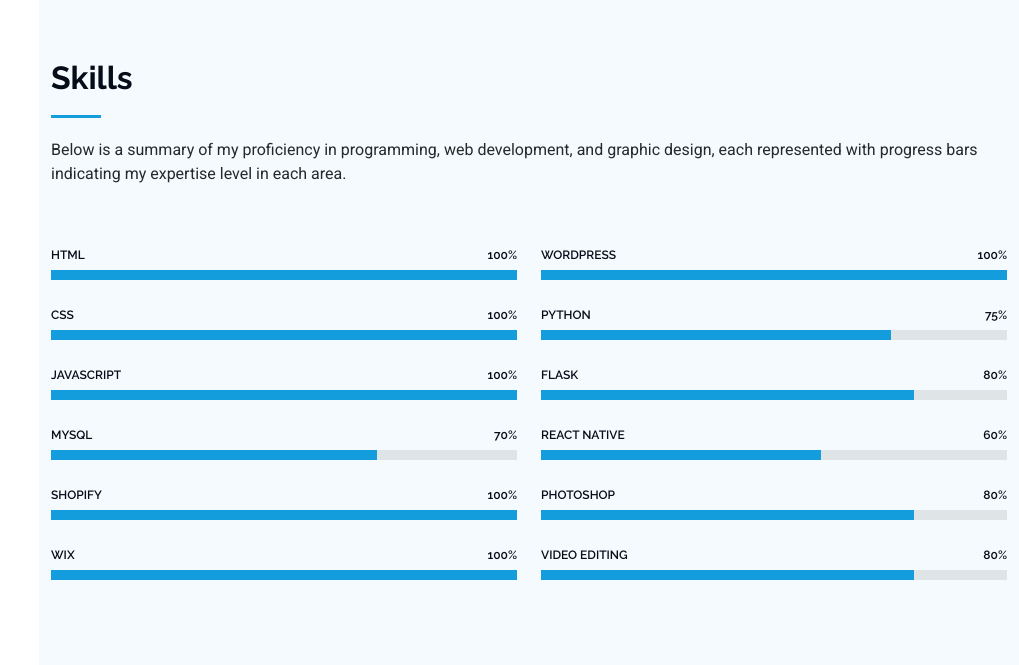
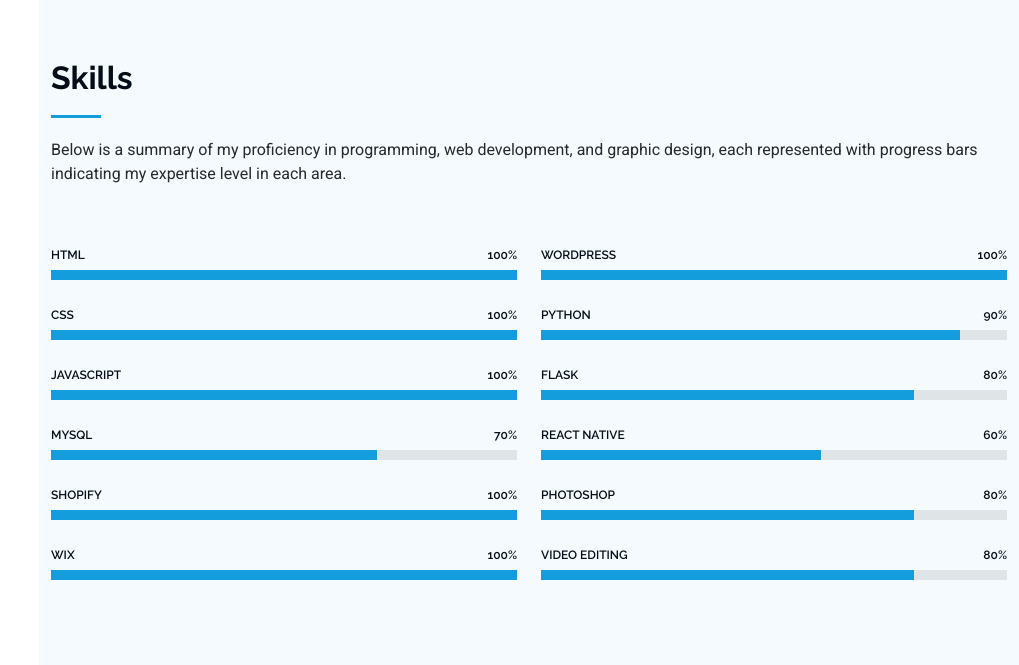
Before and after one commit to Samuelcabz/PDF_Splitter, a Flask app: page / in a window 1280 px wide. Shown: the part 1584-2249 px from the top of the page, without its empty margins (261-1280 px from the left). Run offline with Flask 2, Linux system fonts and the light colour scheme; some libraries are stand-ins or nearby versions.

Commit message:
Update index.html

```diff
--- a/templates/index.html
+++ b/templates/index.html
@@ -231,9 +231,9 @@
             </div>
 
             <div class="progress">
-              <span class="skill"><span>Python</span> <i class="val">75%</i></span>
+              <span class="skill"><span>Python</span> <i class="val">90%</i></span>
               <div class="progress-bar-wrap">
-                <div class="progress-bar" role="progressbar" aria-valuenow="75" aria-valuemin="0" aria-valuemax="100"></div>
+                <div class="progress-bar" role="progressbar" aria-valuenow="90" aria-valuemin="0" aria-valuemax="100"></div>
               </div>
             </div>
 
```
